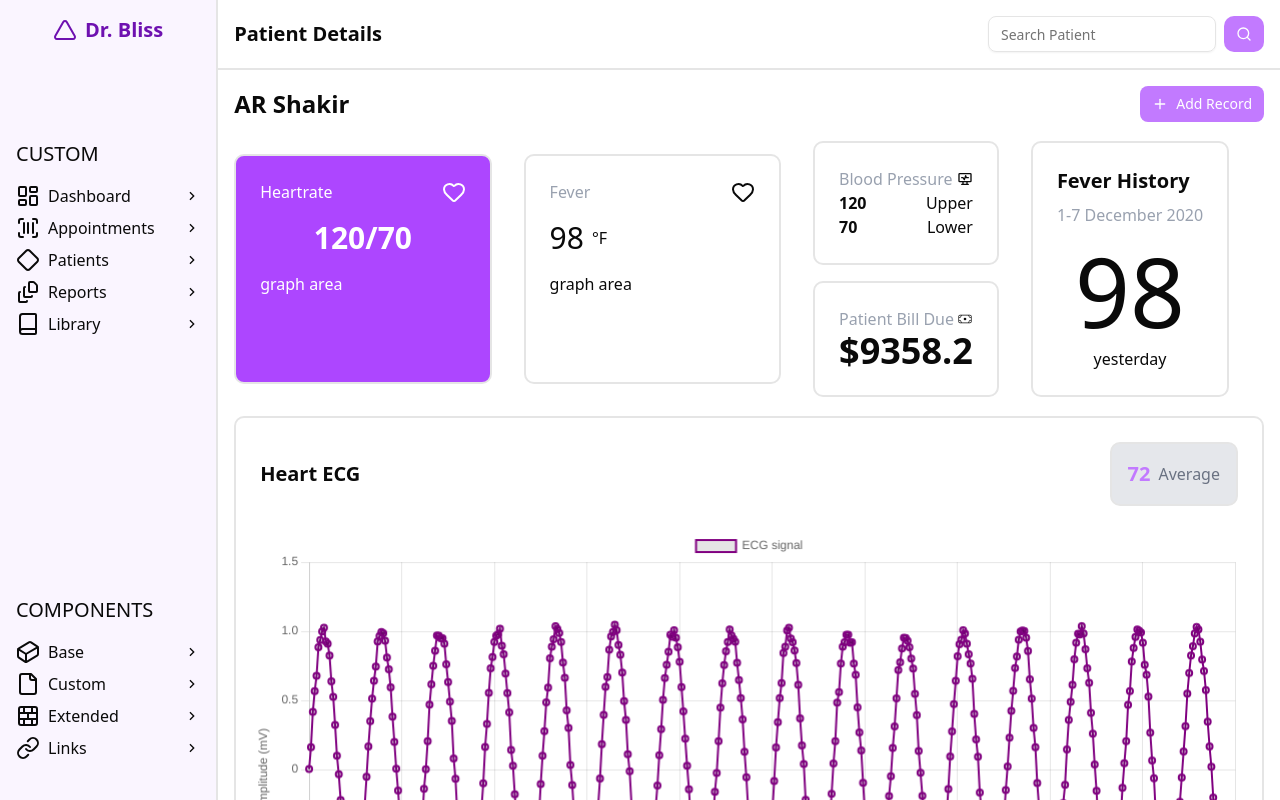
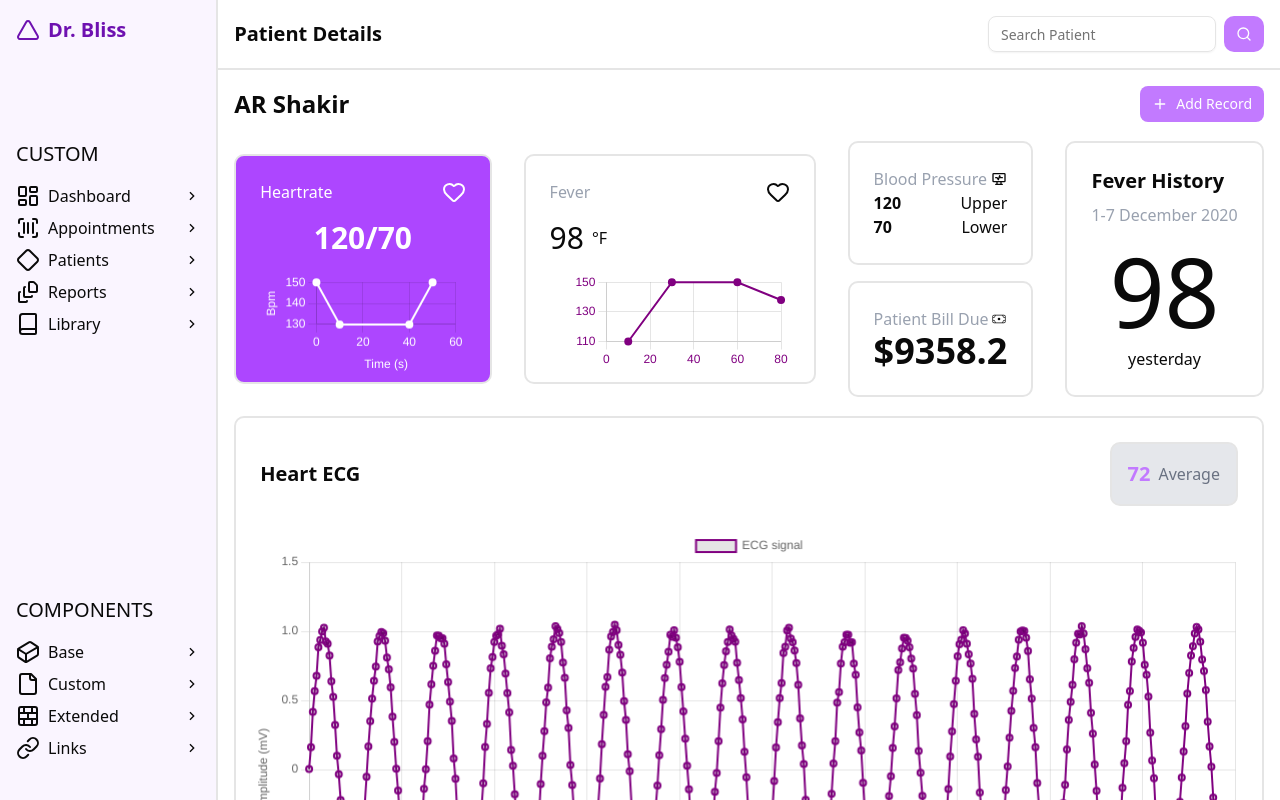
Before and after one commit to dhruv15803/medical-analysis-ui, a React (Vite) app: page / in a window 1280 px wide. Built offline with nearby package versions, Linux system fonts and the light colour scheme.

Commit message:
heartrate and fever card charts

```diff
--- a/src/components/EcgChartComponent.tsx
+++ b/src/components/EcgChartComponent.tsx
@@ -30,7 +30,6 @@ const EcgChartComponent = ({ averageBpm }: Props) => {
         <Line
           datasetIdKey="id"
           data={{
-            labels: ["Sun", "Mon", "Tue", "Wed", "Thu", "Fri", "Sat"],
             datasets: [
               {
                 label: "ECG signal",
--- a/src/components/FeverCard.tsx
+++ b/src/components/FeverCard.tsx
@@ -1,8 +1,30 @@
 import { HeartIcon } from "lucide-react";
+import { Chart, CategoryScale, LinearScale } from "chart.js";
+import { Line } from "react-chartjs-2";
 
+Chart.register(CategoryScale, LinearScale);
 type Props = {
   feverFahrenheit: number;
 };
+
+const feverCardData: { x: number; y: number }[] = [
+  {
+    x: 10,
+    y: 110,
+  },
+  {
+    x: 30,
+    y: 150,
+  },
+  {
+    x: 60,
+    y: 150,
+  },
+  {
+    x: 80,
+    y: 138,
+  },
+];
 
 const FeverCard = ({ feverFahrenheit }: Props) => {
   return (
@@ -18,7 +40,49 @@ const FeverCard = ({ feverFahrenheit }: Props) => {
           <span className="text-md">°F</span>
         </div>
 
-        <div>graph area</div>
+        <div>
+          <Line
+            data={{
+              datasets: [
+                {
+                  data: feverCardData,
+                  borderColor: "purple",
+                  borderWidth: 2,
+                  fill: false,
+                  pointBackgroundColor: "purple",
+                },
+              ],
+            }}
+            options={{
+              scales: {
+                x: {
+                  type: "linear",
+                  title: {
+                    display: true,
+                    color: "purple",
+                  },
+                  ticks: {
+                    color: "purple",
+                  },
+                },
+                y: {
+                  title: {
+                    display: true,
+                    color: "purple",
+                  },
+                  ticks: {
+                    color: "purple", // 👈 Y-axis labels color
+                  },
+                },
+              },
+              plugins: {
+                legend: {
+                  display: false,
+                },
+              },
+            }}
+          />
+        </div>
       </div>
     </>
   );
--- a/src/components/HeartRateCard.tsx
+++ b/src/components/HeartRateCard.tsx
@@ -1,9 +1,32 @@
 import { HeartIcon } from "lucide-react";
+import { Chart, CategoryScale, LinearScale } from "chart.js";
+import { Line } from "react-chartjs-2";
 
 type Props = {
   systolicPressure: number;
   diastolicPressure: number;
 };
+
+Chart.register(CategoryScale, LinearScale);
+
+const heartRateBpmData: { x: number; y: number }[] = [
+  {
+    x: 0,
+    y: 150,
+  },
+  {
+    x: 10,
+    y: 130,
+  },
+  {
+    x: 40,
+    y: 130,
+  },
+  {
+    x: 50,
+    y: 150,
+  },
+];
 
 const HeartRateCard = ({ diastolicPressure, systolicPressure }: Props) => {
   return (
@@ -20,7 +43,51 @@ const HeartRateCard = ({ diastolicPressure, systolicPressure }: Props) => {
           </span>
         </div>
 
-        <div>graph area</div>
+        <div>
+          <Line
+            data={{
+              datasets: [
+                {
+                  data: heartRateBpmData,
+                  borderColor: "white",
+                  borderWidth: 2,
+                  fill: false,
+                  pointBackgroundColor: "white",
+                },
+              ],
+            }}
+            options={{
+              scales: {
+                x: {
+                  type: "linear",
+                  title: {
+                    display: true,
+                    text: "Time (s)",
+                    color: "white",
+                  },
+                  ticks: {
+                    color: "white",
+                  },
+                },
+                y: {
+                  title: {
+                    display: true,
+                    text: "Bpm",
+                    color: "white",
+                  },
+                  ticks: {
+                    color: "white", // 👈 Y-axis labels color
+                  },
+                },
+              },
+              plugins: {
+                legend: {
+                  display: false,
+                },
+              },
+            }}
+          />
+        </div>
       </div>
     </>
   );
--- a/src/components/Sidebar.tsx
+++ b/src/components/Sidebar.tsx
@@ -63,7 +63,7 @@ const Sidebar = () => {
   return (
     <>
       <div className="flex flex-col w-[20%] h-screen p-4 border-r-2 bg-purple-50">
-        <header className="flex items-center justify-center gap-2">
+        <header className="flex items-center justify-start gap-2">
           <Triangle className="text-purple-800 " />
           <h1 className="text-xl font-semibold text-purple-800">Dr. Bliss</h1>
         </header>
```
